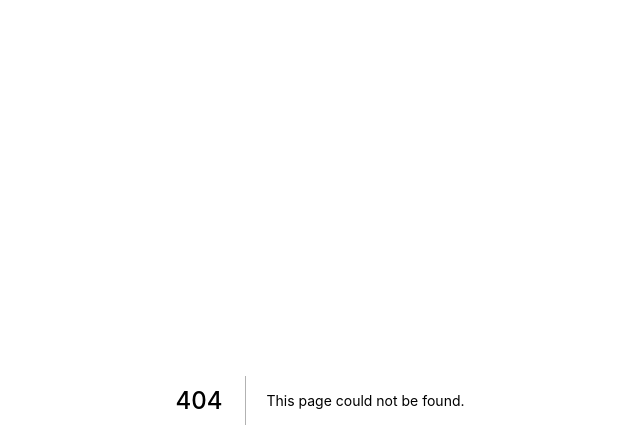
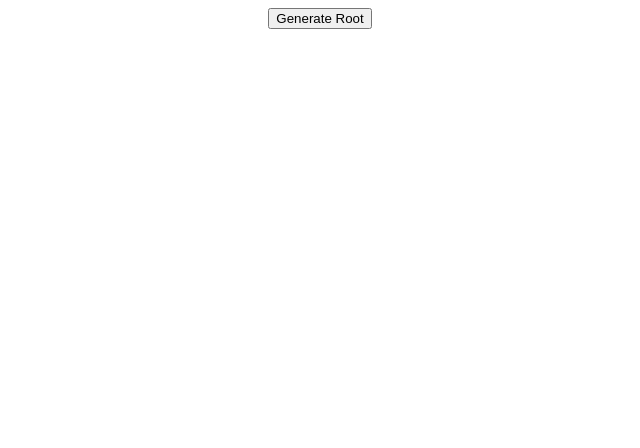
Before and after one commit to LED-K/NFT-minting-dapp, a Next.js app: page /merkleRoot in a window 1280 px wide. Before the commit this address had no page. Shown: the top 448 px of the page, without its empty margins (320-960 px from the left). Built offline with nearby package versions, Linux system fonts and the light colour scheme.

Commit message:
Latest uppdates 22-01

```diff
--- /dev/null
+++ b/pages/merkleRoot.js
@@ -0,0 +1,38 @@
+import React from 'react'
+import { useState, useEffect } from 'react';
+
+// Constants for WHitelist -> Merkl proof
+const { MerkleTree } = require('merkletreejs');
+const keccak256 = require('keccak256');
+const whitelist = require('../scripts/whitelist.json');
+
+export default function Home() {
+    const [error,setError] = useState('');
+    const [merklRoot,setMerklRoot] = useState('');
+
+    async function generateRoot(){
+      if(typeof window.ethereum !== 'undefined') {
+        let tab = [];
+          whitelist.map(token => {
+          tab.push(token.address);
+        })
+        try{
+          const leaves = tab.map(address => keccak256(address));
+          const tree = new MerkleTree(leaves, keccak256, { sort: true });
+          const root = tree.getHexRoot();
+          setMerklRoot(root);
+        }catch(err){
+          setError(err);
+        }
+      }
+
+    }
+
+    return (
+      <div className="App">
+          <button className ="resume" onClick={generateRoot}>Generate Root</button>
+          {error && <p>{error} </p>}
+          {merklRoot && <p> Root : {merklRoot} </p>}
+      </div>
+    )
+  }
```
Also changed, not shown: ETHVRF.txt (added), 1 other file (tests, documents, lock files or other folders).
